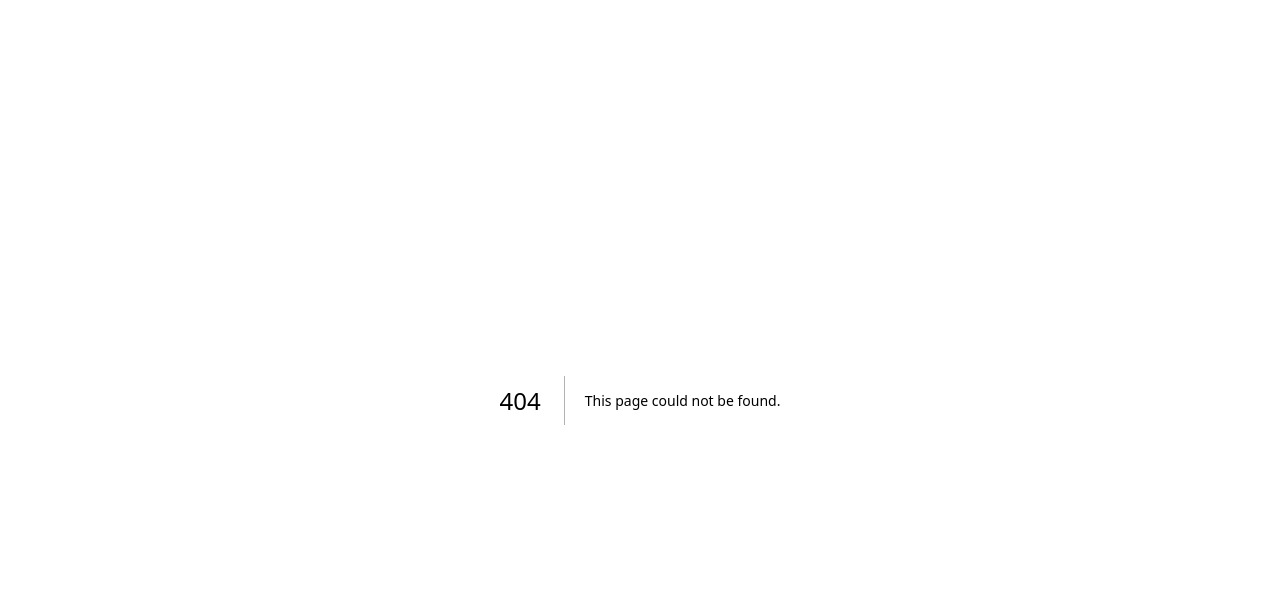
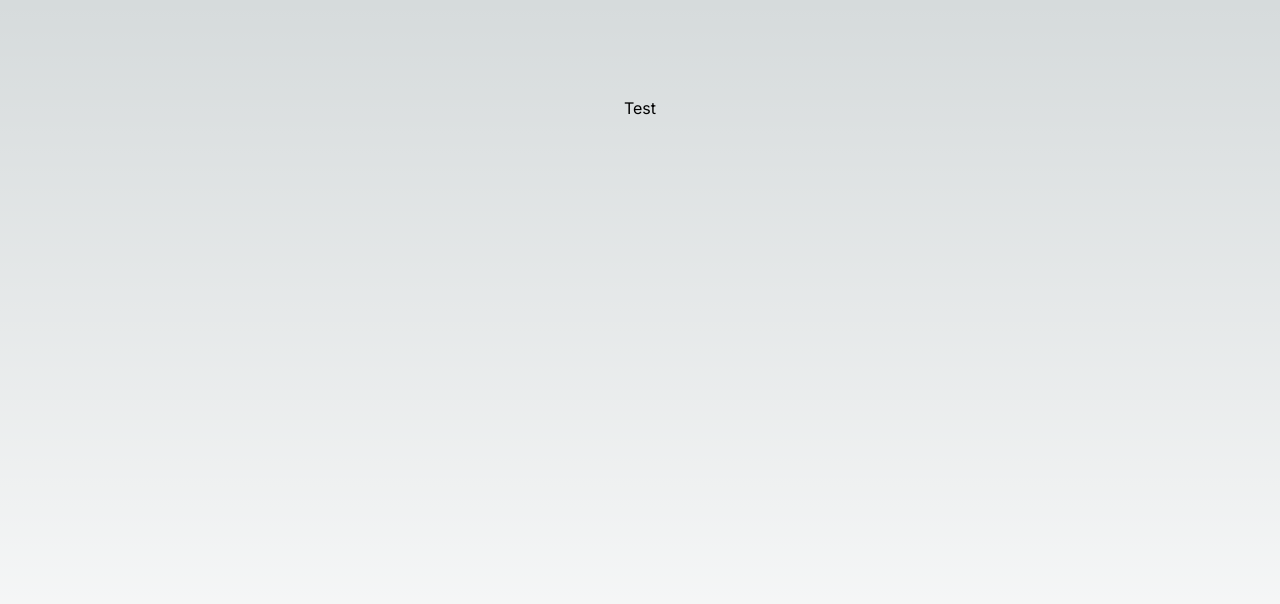
Before and after one commit to Kimpeppy/HopHacks2023, a Next.js app in the folder hophacks2023/: page /events in a window 1280 px wide. Before the commit this address had no page. Shown: the top 604 px of the page. Built offline with nearby package versions, Linux system fonts and the light colour scheme.

Commit message:
add events.js boilerplate

```diff
--- /dev/null
+++ b/hophacks2023/src/pages/events.js
@@ -0,0 +1,20 @@
+import Image from 'next/image'
+import { Inter } from 'next/font/google'
+import { Calendar, momentLocalizer } from 'react-big-calendar'
+import moment from 'moment'
+
+const inter = Inter({ subsets: ['latin'] })
+
+export default function Events() {
+
+  return (
+    <main
+      className={`flex min-h-screen flex-col items-center justify-between p-24 ${inter.className}`}
+    >
+        <h1>Test</h1>
+    </main>
+
+
+
+  )
+}
```
